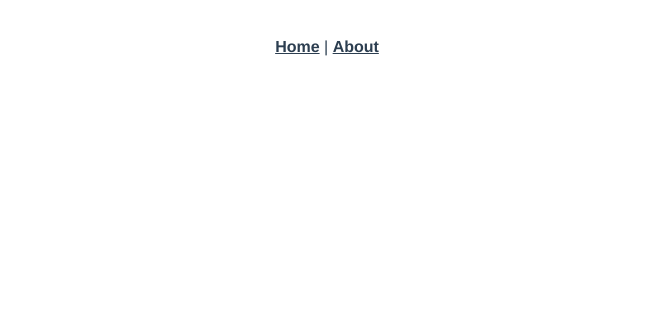
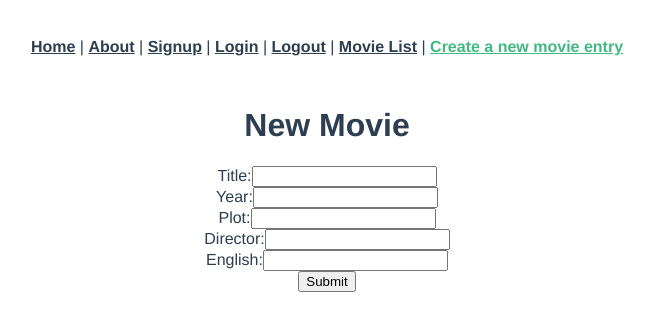
Before and after one commit to joesuffredini/movie-vue-app, a Vue app: page /movies-new in a window 1280 px wide. Shown: the top 330 px of the page, without its empty margins (313-967 px from the left). Built offline with nearby package versions, Linux system fonts and the light colour scheme.

Commit message:
Adds CRUD multi page methods

```diff
--- a/src/App.vue
+++ b/src/App.vue
@@ -4,6 +4,16 @@
       <router-link to="/">Home</router-link>
       |
       <router-link to="/about">About</router-link>
+      |
+      <router-link to="/signup">Signup</router-link>
+      |
+      <router-link to="/login">Login</router-link>
+      |
+      <router-link to="/logout">Logout</router-link>
+      |
+      <router-link to="/movie">Movie List</router-link>
+      |
+      <router-link to="/movies-new">Create a new movie entry</router-link>
     </div>
     <router-view />
   </div>
--- a/src/views/Home.vue
+++ b/src/views/Home.vue
@@ -1,36 +1,6 @@
 <template>
   <div class="home">
     <h1>The Movie App</h1>
-
-    <router-link to="/signup">Signup</router-link>
-    <br />
-    <router-link to="/login">Login</router-link>
-    <br />
-    <router-link to="/logout">Logout</router-link>
-
-    <!-- !-- Create Button -->
-    <div>
-      <h2>Create New Movies for the Database</h2>
-      Title:
-      <input type="text" v-model="newMovieTitle" />
-      <br />
-      Year:
-      <input type="text" v-model="newMovieYear" />
-      <br />
-      Plot:
-      <input type="text" v-model="newMoviePlot" />
-      <br />
-      Director:
-      <br />
-      <input type="text" v-model="newMovieDirector" />
-      <br />
-    </div>
-
-    <br />
-    <br />
-    <button v-on:click="createMovie()">Create</button>
-    <br />
-    <br />
 
     <div>
       <div v-for="movie in movies" v-bind:key="movie.id">
@@ -38,7 +8,7 @@
         <button v-on:click="showMovie(movie)">Click for more info</button>
       </div>
 
-      <!-- Modal  -->
+      Modal
 
       <dialog id="movie-details">
         <form method="dialog">
--- /dev/null
+++ b/src/views/MovieEdit.vue
@@ -0,0 +1,64 @@
+<template>
+  <div class="movies-edit">
+    <form v-on:submit.prevent="updateMovie(movie)">
+      <h1>Make changes or updates to the movie!</h1>
+      <ul>
+        <li class="text-danger" v-for="error in errors" v-bind:key="error">
+          {{ error }}
+        </li>
+      </ul>
+      <div class="form-group">
+        <label>Title:</label>
+        <input type="text" class="form-control" v-model="movie.title" />
+      </div>
+      <div class="form-group">
+        <label>Year:</label>
+        <input type="text" class="form-control" v-model="movie.year" />
+      </div>
+      <div class="form-group">
+        <label>Plot:</label>
+        <input type="text" class="form-control" v-model="movie.plot" />
+      </div>
+      <div class="form-group">
+        <label>Director:</label>
+        <input type="text" class="form-control" v-model="movie.director" />
+      </div>
+      <input type="submit" class="btn btn-primary" value="Submit" />
+    </form>
+  </div>
+</template>
+
+<script>
+import axios from "axios";
+export default {
+  data: function () {
+    return {
+      movie: {},
+      errors: [],
+    };
+  },
+  created: function () {
+    axios.get("/api/movie/" + this.$route.params.id).then((response) => {
+      console.log(response.data);
+      this.movie = response.data;
+    });
+  },
+  methods: {
+    updateMovie: function (movie) {
+      console.log("Updating a movie");
+      var params = {
+        title: movie.title,
+        year: movie.year,
+        plot: movie.plot,
+        director: movie.director,
+      };
+      axios
+        .patch("/api/movie/" + this.$route.params.id, params)
+        .then(() => {
+          this.$router.push("/movie/" + this.movie.id);
+        })
+        .catch((error) => console.log(error.response));
+    },
+  },
+};
+</script>
--- /dev/null
+++ b/src/views/MovieIndex.vue
@@ -0,0 +1,36 @@
+<template>
+  <div class="movie">
+    <div>
+      <div v-for="movie in movies" v-bind:key="movie.id">
+        <!-- <p>{{ movie.year }}</p>
+        <p>{{ movie.plot }}</p>
+        <p>{{ movie.director }}</p> -->
+        <router-link v-bind:to="`movie/${movie.id}`">
+          <h3>{{ movie.title }}</h3>
+        </router-link>
+      </div>
+    </div>
+  </div>
+</template>
+
+<script>
+import axios from "axios";
+export default {
+  data: function () {
+    return {
+      movies: [],
+    };
+  },
+  created: function () {
+    this.MovieIndex();
+  },
+  methods: {
+    MovieIndex: function () {
+      axios.get("/api/movie/").then((response) => {
+        this.movies = response.data;
+        console.log("all movies:", this.movies);
+      });
+    },
+  },
+};
+</script>
--- /dev/null
+++ b/src/views/MovieNew.vue
@@ -0,0 +1,68 @@
+<template>
+  <div class="movies-new">
+    <form v-on:submit.prevent="createMovie()">
+      <h1>New Movie</h1>
+      <ul>
+        <li class="text-danger" v-for="error in errors" v-bind:key="error">
+          {{ error }}
+        </li>
+      </ul>
+      <div class="form-group">
+        <label>Title:</label>
+        <input type="text" class="form-control" v-model="title" />
+      </div>
+      <div class="form-group">
+        <label>Year:</label>
+        <input type="text" class="form-control" v-model="year" />
+      </div>
+      <div class="form-group">
+        <label>Plot:</label>
+        <input type="text" class="form-control" v-model="plot" />
+      </div>
+      <div class="form-group">
+        <label>Director:</label>
+        <input type="text" class="form-control" v-model="director" />
+      </div>
+      <div class="form-group">
+        <label>English:</label>
+        <input type="text" class="form-control" v-model="english" />
+      </div>
+      <input type="submit" class="btn btn-primary" value="Submit" />
+    </form>
+  </div>
+</template>
+
+<script>
+import axios from "axios";
+export default {
+  data: function () {
+    return {
+      title: "",
+      year: "",
+      plot: "",
+      director: "",
+      english: "",
+      errors: [],
+    };
+  },
+  created: function () {},
+  methods: {
+    createMovie: function () {
+      console.log("Creating a movie");
+      var params = {
+        title: this.title,
+        year: this.year,
+        plot: this.plot,
+        director: this.director,
+        english: this.english,
+      };
+      axios
+        .post("/api/movie", params)
+        .then(() => {
+          this.$router.push("/movie");
+        })
+        .catch((error) => console.log(error.response));
+    },
+  },
+};
+</script>
--- /dev/null
+++ b/src/views/MovieShow.vue
@@ -0,0 +1,41 @@
+<template>
+  <div class="movies-show">
+    <div class="container">
+      <h2>{{ movie.title }}</h2>
+      <p>{{ movie.year }}</p>
+      <p>{{ movie.plot }}</p>
+    </div>
+    <router-link v-bind:to="`/movie/${movie.id}/edit`">See more info</router-link>
+    <br />
+    <br />
+    <button v-on:click="destroyMovie(movie)">Destroy Movie</button>
+  </div>
+</template>
+
+<script>
+import axios from "axios";
+export default {
+  data: function () {
+    return {
+      movie: {},
+    };
+  },
+  created: function () {
+    this.showMovie();
+  },
+  methods: {
+    showMovie: function () {
+      axios.get("/api/movie/" + this.$route.params.id).then((response) => {
+        console.log(response.data);
+        this.movie = response.data;
+      });
+    },
+    destroyMovie: function (movie) {
+      axios.delete("/api/movie/" + movie.id).then(() => {
+        console.log("Movie destroyed");
+        this.$router.push("/movie");
+      });
+    },
+  },
+};
+</script>
```
Also changed, not shown: src/router/index.js (+9 -1 lines).
